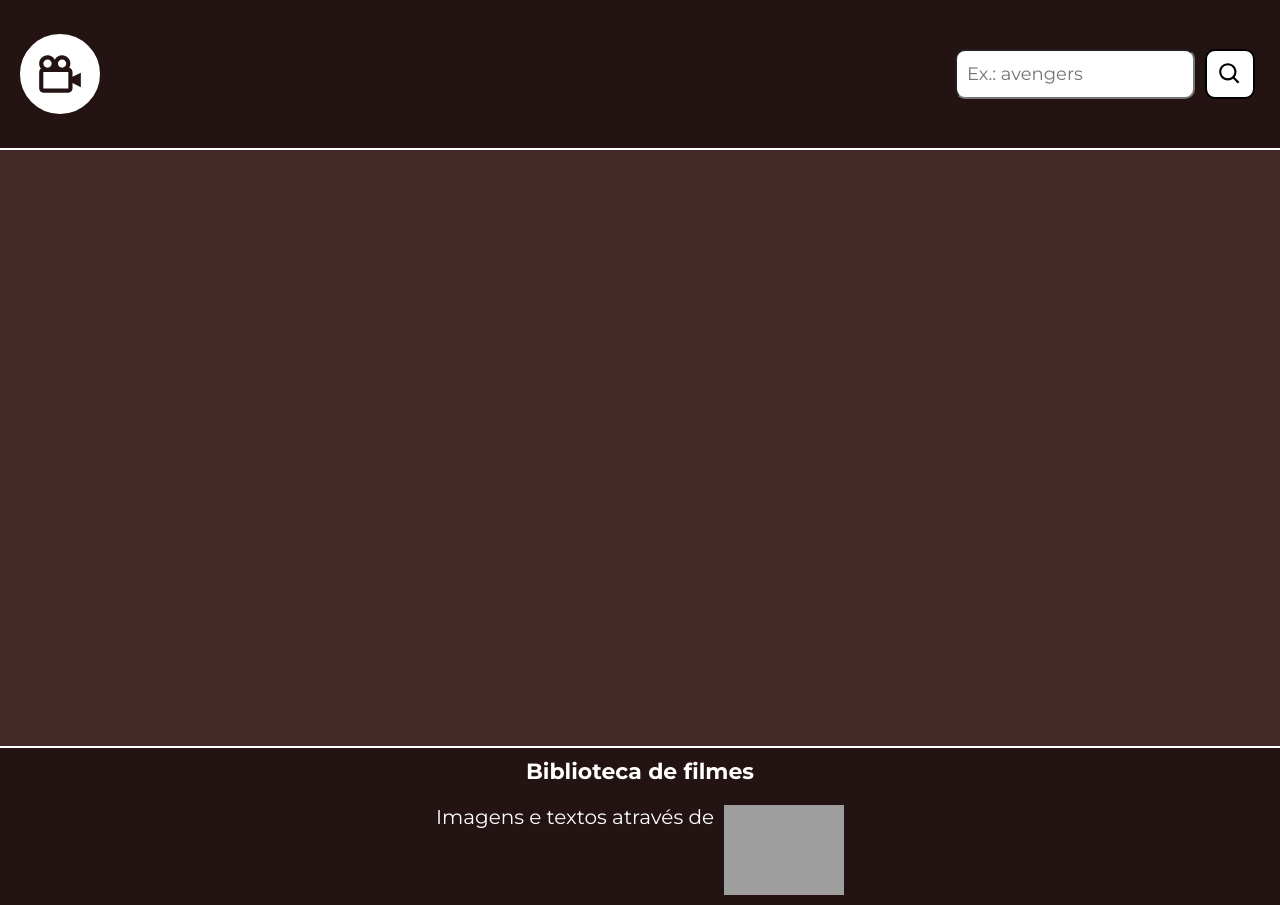
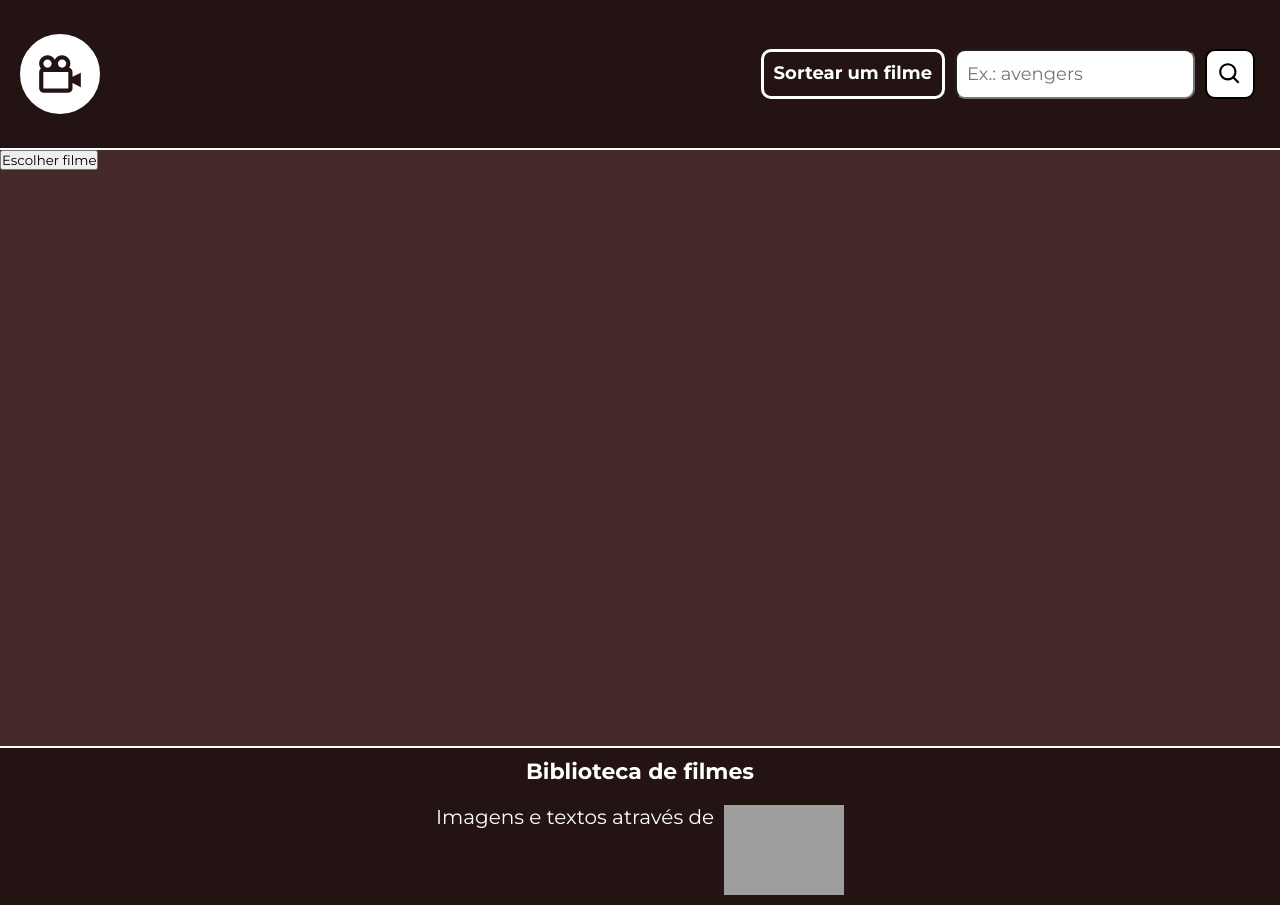
Before and after one commit to leobez/movie-collection, a React (Vite) app: page /random in a window 1280 px wide. Built offline with nearby package versions, Linux system fonts and the light colour scheme; no server answers; grey boxes are pictures that could not be loaded.

Commit message:
building random movie page

```diff
--- a/src/App.tsx
+++ b/src/App.tsx
@@ -10,6 +10,7 @@ import Navbar from './components/navbar/Navbar'
 import Home from './pages/home/Home'
 import Movie from "./pages/movie/Movie"
 import Search from "./pages/search/Search"
+import Random from './pages/random/Random'
 
 function App() {
 	return (
@@ -26,6 +27,7 @@ function App() {
 						<Route path='/' element={<Home/>}/>
 						<Route path='/movie/:id' element={<Movie/>}/>
 						<Route path='/search' element={<Search/>}/>
+						<Route path='/random' element={<Random/>}/>
 					</Routes>
 				</main>
 
--- a/src/components/navbar/Navbar.css
+++ b/src/components/navbar/Navbar.css
@@ -13,5 +13,8 @@ nav > ul {
 
 nav > ul > li {
 	padding: 10px;
-	border: 2px solid black;
+	border: 3px solid white;
+	font-size: 18px;
+	font-weight: bold;
+	border-radius: 10px;
 }
--- a/src/components/navbar/Navbar.tsx
+++ b/src/components/navbar/Navbar.tsx
@@ -1,11 +1,17 @@
 import "./Navbar.css"
 import SearchBar from '../Searchbar/SearchBar'
+import { NavLink } from "react-router-dom"
 
 const Navbar = () => {
 	return (
 		<nav>
-			{/* <ul>
-			</ul> */}
+			<ul>
+				<li>
+					<NavLink to="/random">
+						Sortear um filme
+					</NavLink>
+				</li>
+			</ul>
 			<SearchBar></SearchBar>
 		</nav>
 	)
--- /dev/null
+++ b/src/pages/random/Random.tsx
@@ -0,0 +1,33 @@
+import "./Random.css"
+
+const Random = () => {
+
+	const handleSubmit = (e: React.FormEvent):void => {
+		e.preventDefault()
+
+	}
+
+	return (
+		<div className="random">
+
+			<div className="form-continer">
+
+				<form onSubmit={handleSubmit}>
+
+					<div className="choices-panel">
+
+
+					</div>
+
+
+					<input type="submit" value="Escolher filme"/>
+
+				</form>
+
+			</div>
+
+		</div>
+	)
+}
+
+export default Random
```
Also changed, not shown: src/pages/random/Random.css (added).
